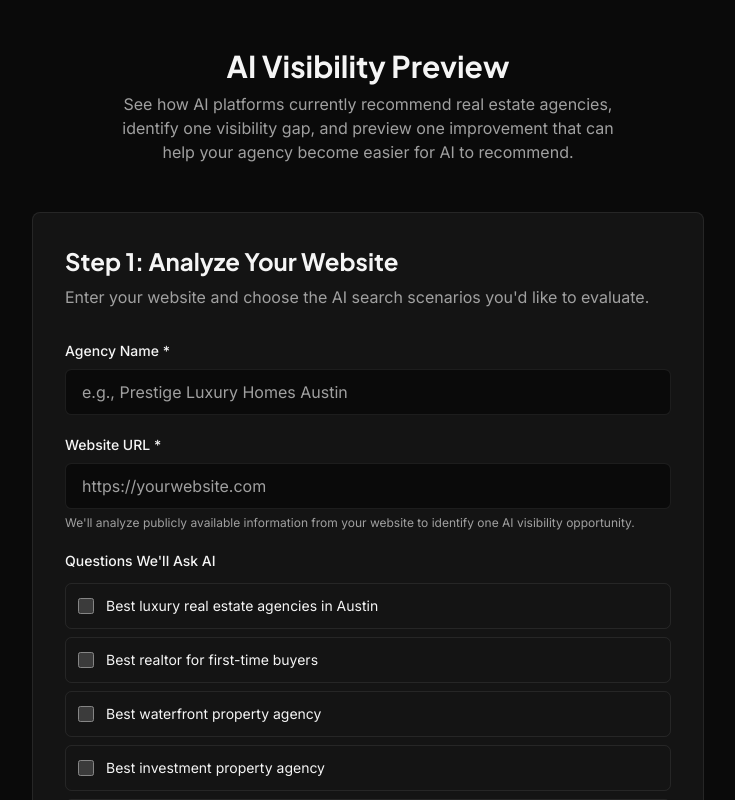
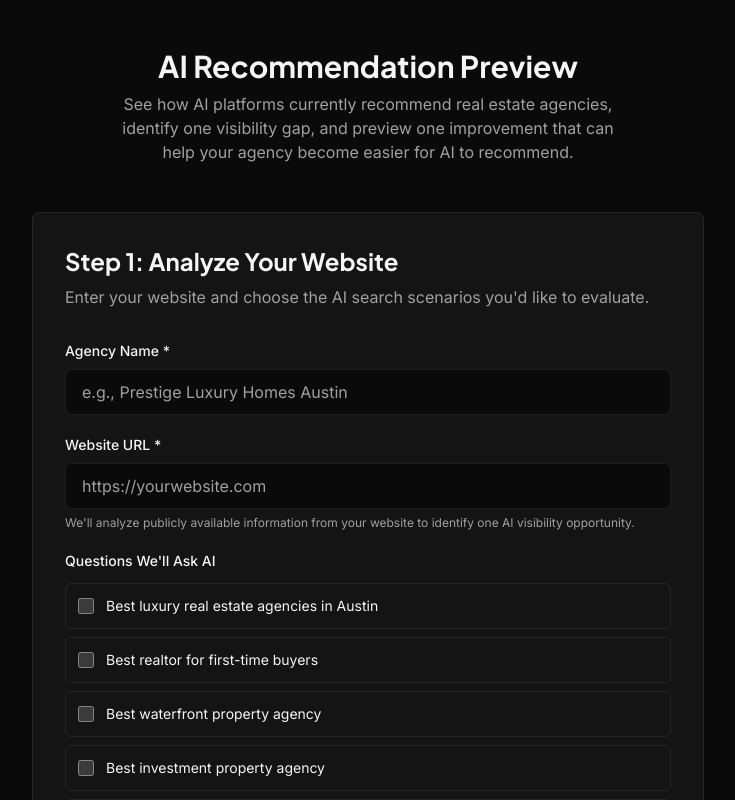
Before and after one commit to topgrogue-wq/ai-recommendation-preview-demo, a Next.js app: page / in a window 1280 px wide. Shown: the top 800 px of the page, without its empty margins (272-1007 px from the left). Built offline with nearby package versions, Linux system fonts and the light colour scheme.

Commit message:
feat: update app title and header text to AI Recommendation Preview
Co-authored-by: topgrogue-wq <265960994+topgrogue-wq@users.noreply.github.com>

```diff
--- a/app/layout.tsx
+++ b/app/layout.tsx
@@ -7,7 +7,7 @@ const inter = Inter({ subsets: ['latin'], variable: '--font-sans' })
 const plusJakarta = Plus_Jakarta_Sans({ subsets: ['latin'], variable: '--font-serif' })
 
 export const metadata: Metadata = {
-  title: 'AI Visibility Preview',
+  title: 'AI Recommendation Preview',
   description: 'Discover hidden opportunities in your real estate website',
   generator: 'v0.app',
   icons: {
--- a/components/wizard/wizard-container.tsx
+++ b/components/wizard/wizard-container.tsx
@@ -5,7 +5,7 @@ export default function WizardContainer({ children }: { children: React.ReactNod
         <div className="mb-12">
           <div className="flex items-center justify-center gap-2">
             <h1 className="font-serif text-3xl font-bold text-foreground">
-              AI Visibility Preview
+              AI Recommendation Preview
             </h1>
           </div>
           <p className="text-center text-muted-foreground mt-2 max-w-lg mx-auto">
```
